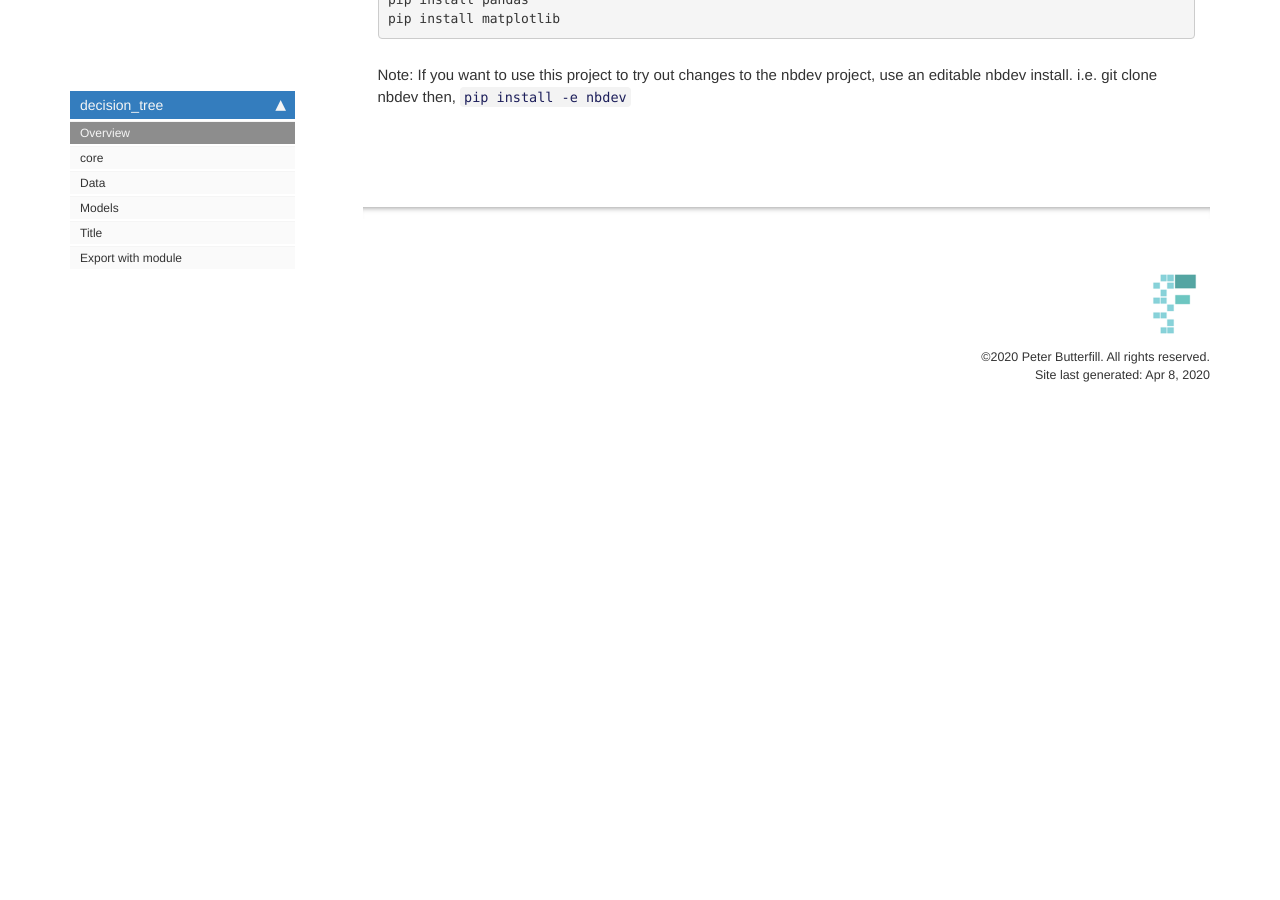
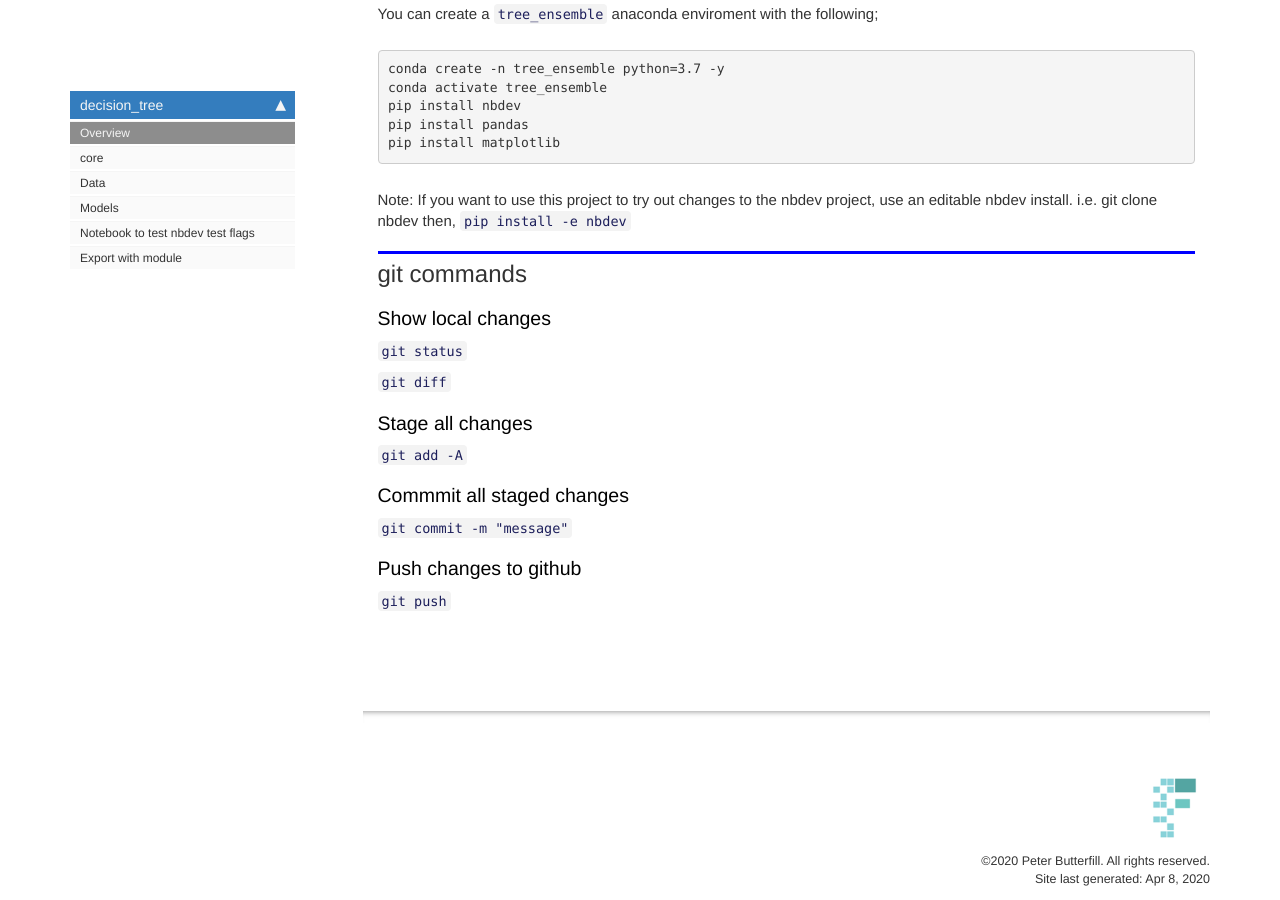
Before and after one commit to pete88b/decision_tree, a Jekyll site: the page built from docs/index.html, in a window 1280 px wide and 900 px high, scrolled down 2886 px. Built offline with Jekyll 4.4.1, drawn with Linux system fonts in a browser that asks for light colours; nearby versions of some CDN libraries; comment, search, counter and statistics services are not loaded; before the commit the page ends 3321 px from its top, so only the background shows below that; some of the changed text lies outside the part shown.

Commit message:
update following fix for nbdev/issues/121

```diff
--- a/docs/_data/sidebars/home_sidebar.yml
+++ b/docs/_data/sidebars/home_sidebar.yml
@@ -19,7 +19,7 @@
       title: Models
       url: /models
     - output: web,pdf
-      title: Title
+      title: Notebook to test nbdev test flags
       url: /test_tag
     - output: web,pdf
       title: Export with module
--- a/docs/index.html
+++ b/docs/index.html
@@ -289,4 +289,15 @@
 </div>
 </div>
 </div>
+<div class="cell border-box-sizing text_cell rendered"><div class="inner_cell">
+<div class="text_cell_render border-box-sizing rendered_html">
+<h2 id="git-commands">git commands<a class="anchor-link" href="#git-commands"> </a></h2><h3 id="Show-local-changes">Show local changes<a class="anchor-link" href="#Show-local-changes"> </a></h3><p><code>git status</code></p>
+<p><code>git diff</code></p>
+<h3 id="Stage-all-changes">Stage all changes<a class="anchor-link" href="#Stage-all-changes"> </a></h3><p><code>git add -A</code></p>
+<h3 id="Commmit-all-staged-changes">Commmit all staged changes<a class="anchor-link" href="#Commmit-all-staged-changes"> </a></h3><p><code>git commit -m "message"</code></p>
+<h3 id="Push-changes-to-github">Push changes to github<a class="anchor-link" href="#Push-changes-to-github"> </a></h3><p><code>git push</code></p>
+
 </div>
+</div>
+</div>
+</div>
--- a/docs/sidebar.json
+++ b/docs/sidebar.json
@@ -4,7 +4,7 @@
     "core": "/core",
     "Data": "/data",
     "Models": "/models",
-    "Title": "/test_tag",
+    "Notebook to test nbdev test flags": "/test_tag",
     "Export with module": "/export_with_module"
   }
 }
```
Also changed, not shown: docs/export_with_module.html (+7 -14 lines), docs/test_tag.html (+4 -4 lines), README.md, 4 other files.
